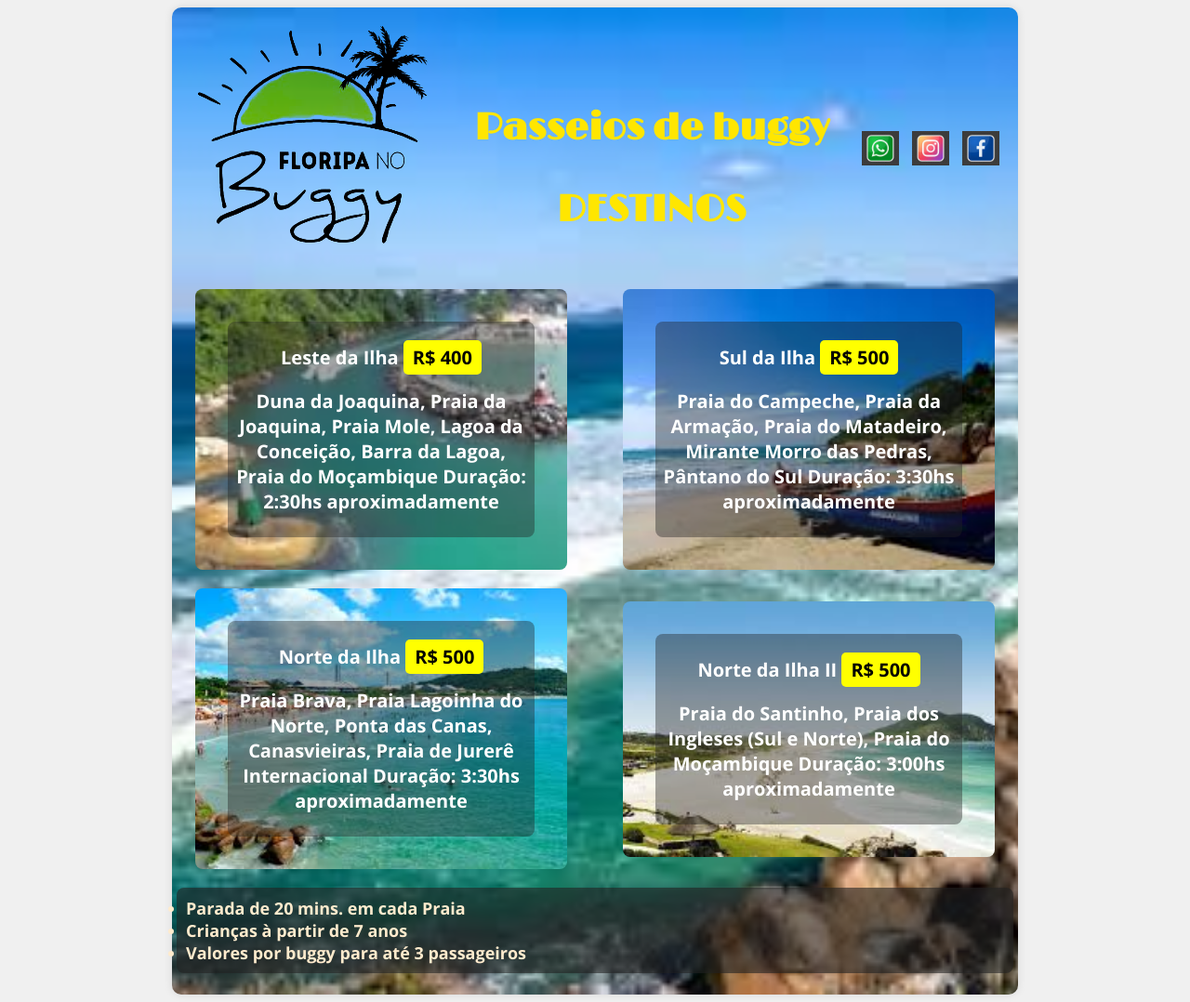
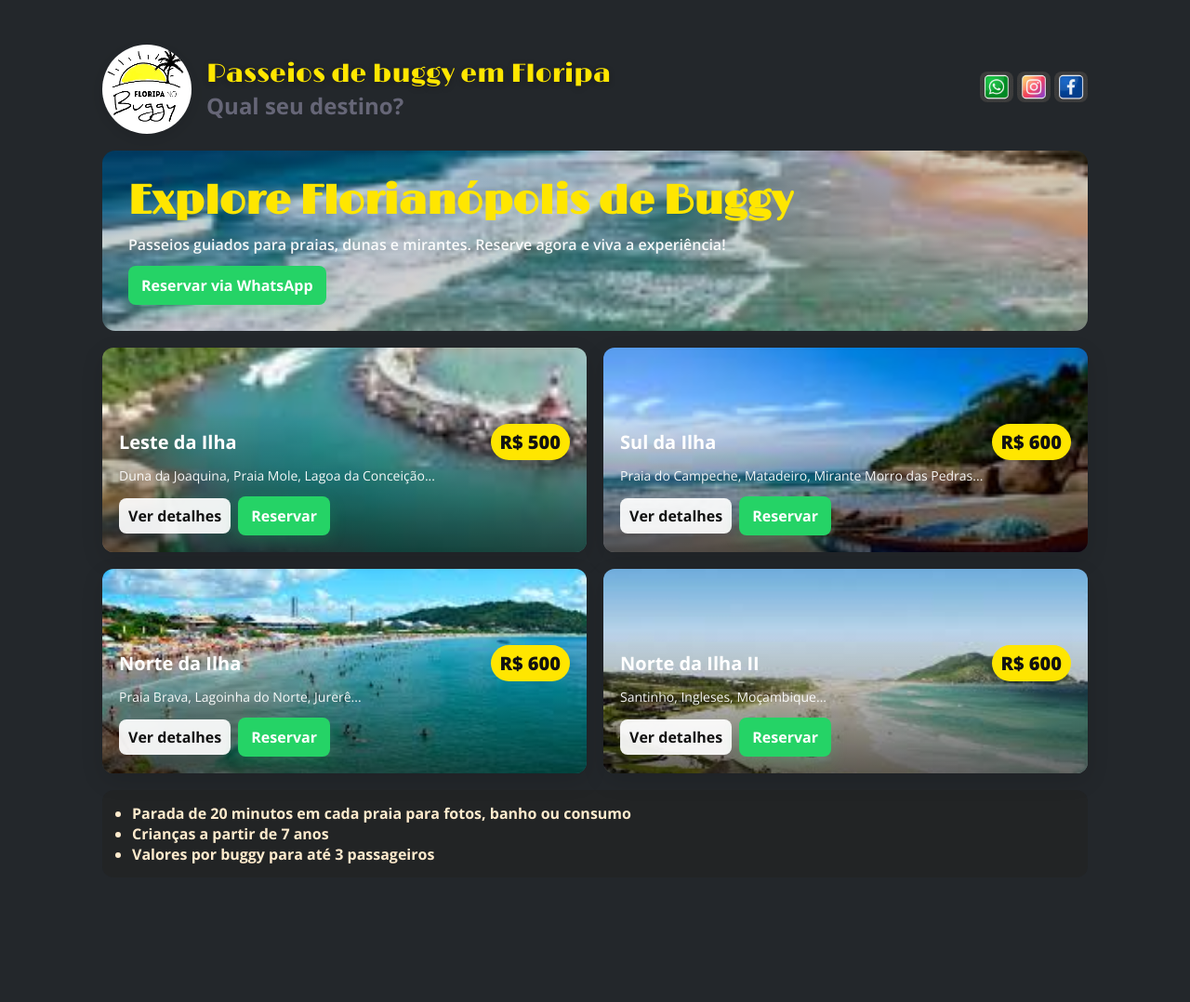
Before and after one commit to ricocanuto/Tabela-Floripa_NO-Buggy, a plain HTML site: page index.html in a window 1280 px wide. Shown: the whole page at 93% size. After the commit the page ends 992 px from the top, so only its background shows below. Drawn offline with nearby package versions, Linux system fonts and the light colour scheme.

Commit message:
atualização-layout-valores

```diff
--- a/index.html
+++ b/index.html
@@ -6,334 +6,246 @@
   <meta name="viewport" content="width=device-width, initial-scale=1.0">
   <link rel="preconnect" href="https://fonts.googleapis.com">
   <link rel="preconnect" href="https://fonts.gstatic.com" crossorigin>
-    <link href="https://fonts.googleapis.com/css2?family=Open+Sans:ital,wght@0,300..800;1,300..800&display=swap" rel="stylesheet">
-
-    <link rel="preconnect" href="https://fonts.googleapis.com">
-    <link rel="preconnect" href="https://fonts.gstatic.com" crossorigin>
-    <link href="https://fonts.googleapis.com/css2?family=Limelight&display=swap" rel="stylesheet">
-    <title>Panfleto Passeios de Buggy</title>
+  <link href="https://fonts.googleapis.com/css2?family=Open+Sans:ital,wght@0,300..800;1,300..800&family=Limelight&display=swap" rel="stylesheet">
+  <title>Passeios de Buggy — Floripa</title>
   <style>
-        body {
-            font-family: "Open Sans", sans-serif;
-            font-weight: 400;
-            font-style: normal;
-            background-color: #f0f0f0;
-            text-align: center;
+    :root{
+      --accent: #ffe600;
+      --dark: #1f1f1f;
+      --glass: rgba(255,255,255,0.08);
+      --glass-2: rgba(34,34,34,0.55);
+      --radius: 14px;
+      --max-width: 1100px;
+    }
+    *{box-sizing:border-box}
+    body{
+      margin:0;
+      font-family: "Open Sans", system-ui, -apple-system, "Segoe UI", Roboto, "Helvetica Neue", Arial;
+      background:#23272b;
+      color:#f3f6f8;
+      -webkit-font-smoothing:antialiased;
+      text-rendering:optimizeLegibility;
     }
 
-        .container {
-            width: 100%;
-            max-width: 900px;
-            margin: auto;
-            background-image: url("./Assets/background.jpg");
-            background-size: cover;
-            padding: 5px;
-            border-radius: 10px;
-            box-shadow: 0 0 10px rgba(0, 0, 0, 0.1);
-            /* transform: scale(0.7); */
-            /* Reduz o tamanho total */
-            transform-origin: top left;
-            /* Mantém o conteúdo no canto */
-            max-height: 165vh;
-            /* Garante que a altura máxima não ultrapasse a tela */
+    .wrap{max-width:var(--max-width);margin:28px auto;padding:20px}
+
+    /* Header */
+    .topbar{display:flex;align-items:center;justify-content:space-between;gap:12px}
+    .brand{display:flex;align-items:center;gap:16px}
+    .logo{
+  width:96px;
+  height:96px;
+  border-radius:50%;
+  box-shadow:0 4px 18px rgba(0,0,0,0.12);
+  background:none;
+  object-fit:cover;
+  filter:brightness(1.2) contrast(1.1);
+  transition:transform .18s ease;
 }
+.logo:hover{transform:scale(1.05)}
+    .title{font-family:Limelight, cursive;font-size:28px;color:var(--accent);text-shadow:0 2px 6px rgba(0,0,0,0.25)}
 
-        .logo {
-            width: 300px;
-            max-width: 100%;
-            margin-bottom: 10px;
-            mix-blend-mode: multiply;
-            filter: brightness(1.5) contrast(1.4);
-            /* Aumenta o brilho e o contraste */
-            transition: transform 0.2s ease, filter 0.2s ease;
-            /*suaviza o hover*/
-        }
+    .social-icons a img{width:36px;border-radius:8px}
 
-        .logo:hover {
-            transform: scale(1.05);
-            /* Aumenta o tamanho ao passar o mouse */
-            filter: brightness(1.6) contrast(1.5);
-            /* Brilho e contraste extra no hover */
-        }
+    /* Hero */
+    .hero{position:relative;margin-top:18px;border-radius:var(--radius);overflow:hidden;background-image:linear-gradient(180deg, rgba(0,0,0,0.18), rgba(0,0,0,0.18)), url('./Assets/background.jpg');background-size:cover;background-position:center;padding:28px}
+    .hero-content{display:flex;align-items:center;justify-content:space-between;gap:18px;flex-wrap:wrap}
+    .hero-left{min-width:220px}
+    .hero h1{margin:0;font-family:Limelight;font-size:44px;color:var(--accent)}
+    .hero p{margin:8px 0 0;color:rgba(255,255,255,0.95);font-weight:600}
+    .cta{display:inline-flex;align-items:center;gap:10px;background:#25D366;color:white;padding:10px 14px;border-radius:8px;text-decoration:none;font-weight:700;box-shadow:0 6px 18px rgba(37,211,102,0.18);transition:transform .15s ease}
+    .cta:hover{transform:translateY(-3px)}
 
-        .title {
-            font-family: "Limelight", sans-serif;
-            font-weight: 400;
-            font-style: normal;
-            font-size: 40px;
-            font-weight: bold;
-            color: #ffe600;
-            margin: 10px;
-        }
+    /* Cards grid */
+    .rotas{display:grid;grid-template-columns:repeat(2,1fr);gap:18px;margin-top:18px}
 
-        .card {
-            background-color: rgba(34, 34, 34, 0.4);
-            /* Preto com 80% de opacidade */
-            color: white;
-            font-weight: bolder;
-            padding: 5px;
-            margin: 30px 30px;
-            border-radius: 8px;
-            text-align: center;
-            font-size: 20px;
-        }
+    .card{position:relative;border-radius:12px;overflow:hidden;min-height:220px;display:flex;align-items:flex-end;box-shadow:0 8px 24px rgba(0,0,0,0.12);cursor:pointer;transition:transform .18s ease, box-shadow .18s ease}
+    .card:hover{transform:translateY(-8px);box-shadow:0 18px 40px rgba(0,0,0,0.22)}
 
-        .cardL {
-            background-color: #222;
-            /* Cor de fundo caso a imagem não carregue */
-            color: white;
-            padding: 5px;
-            margin: 15px 0;
-            border-radius: 8px;
-            background-image: url("./Assets/cardL.jpg");
-            background-size: cover;
-            /* Garante que a imagem cubra o card */
-            background-position: center;
-            /* Centraliza a imagem */
-            background-repeat: no-repeat;
-            /* Evita repetições */
-        }
+    .card::before{content:'';position:absolute;inset:0;background:linear-gradient(180deg,transparent 30%, rgba(0,0,0,0.6));transition:opacity .2s ease}
+    .card-inner{position:relative;padding:18px;color:white;width:100%}
+    .card h3{margin:0 0 8px;font-size:20px;display:flex;align-items:center;justify-content:space-between;gap:8px}
+    .price{background:var(--accent);color:#111;padding:6px 10px;border-radius:999px;font-weight:800}
+    .card p{margin:0;font-size:14px;line-height:1.35;opacity:0.95}
+    .card .reserve{margin-top:12px;display:inline-flex;gap:8px;align-items:center}
+    .btn-white{background:rgba(255,255,255,0.92);color:#111;padding:8px 10px;border-radius:8px;text-decoration:none;font-weight:700}
 
-        .cardS {
-            background-color: #222;
-            /* Cor de fundo caso a imagem não carregue */
-            color: white;
-            padding: 5px;
-            margin: 15px 0;
-            border-radius: 8px;
-            background-image: url("./Assets/cardS.jpg");
-            background-size: cover;
-            /* Garante que a imagem cubra o card */
-            background-position: center;
-            /* Centraliza a imagem */
-            background-repeat: no-repeat;
-            /* Evita repetições */
-        }
+    /* Individual backgrounds */
+    .card.leste{background-image:url('./Assets/cardL.jpg');background-size:cover;background-position:center}
+    .card.sul{background-image:url('./Assets/cardS.jpg');background-size:cover;background-position:center}
+    .card.norte{background-image:url('./Assets/cardN.jpg');background-size:cover;background-position:center}
+    .card.norte2{background-image:url('./Assets/cardNII.jpg');background-size:cover;background-position:center}
 
-        .cardN {
-            background-color: #222;
-            /* Cor de fundo caso a imagem não carregue */
-            color: white;
-            padding: 5px;
-            margin: 15px 0;
-            border-radius: 8px;
-            background-image: url("./Assets/cardN.jpg");
-            background-size: cover;
-            /* Garante que a imagem cubra o card */
-            background-position: center;
-            /* Centraliza a imagem */
-            background-repeat: no-repeat;
-            /* Evita repetições */
-        }
+    /* Observações */
+    .obs{margin-top:18px;padding:14px;border-radius:12px;background:var(--glass-2);color:blanchedalmond;font-weight:700}
+    .obs ul{margin:0;padding-left:18px}
 
-        .cardNII {
-            background-color: #222;
-            /* Cor de fundo caso a imagem não carregue */
-            color: white;
-            padding: 5px;
-            margin: 15px 0;
-            border-radius: 8px;
-            background-image: url("./Assets/cardNII.jpg");
-            background-size: cover;
-            /* Garante que a imagem cubra o card */
-            background-position: center;
-            /* Centraliza a imagem */
-            background-repeat: no-repeat;
-            /* Evita repetições */
-        }
+    /* Modal */
+    .modal{position:fixed;inset:0;background:rgba(0,0,0,0.55);display:none;align-items:center;justify-content:center;padding:20px}
+    .modal.open{display:flex}
+    .dialog{background:linear-gradient(180deg,#ffffff,#f8fafb);width:100%;max-width:720px;border-radius:12px;padding:18px;box-shadow:0 18px 40px rgba(0,0,0,0.35)}
+    .dialog h4{margin:0 0 10px}
+    .dialog p{margin:8px 0}
+    .dialog .actions{display:flex;gap:10px;justify-content:flex-end;margin-top:12px}
 
-        .price {
-            background: yellow;
-            color: black;
-            padding: 5px 10px;
-            font-weight: bold;
-            border-radius: 5px;
-        }
-
-        .contact {
-            margin-top: 110px;
-            font-size: 12px;
-            color: blanchedalmond;
-        }
-
-        .social-icons a {
-            display: inline-block;
-            margin: 5px;
-        }
-
-        .social-icons img {
-            width: 40px;
-            max-width: 100%;
-        }
-
-        .Obs {
-            font-size: 18px;
-            color: blanchedalmond;
-            font-weight: bolder;
-            list-style-type: disc;
-            /* Define o marcador como um ponto */
-            text-align: left;
-            /* Alinha a lista à esquerda */
-            margin-top: 20px;
-            padding-left: 20px;
-            /* Distância da lista para a margem esquerda */
-            background-color: rgba(34, 34, 34, 0.6);
-            border-radius: 8px;
-            padding: 10px;
-        }
-
-        .header {
-            display: flex;
-            justify-content: space-between;
-            align-items: center;
-            border-radius: 8px;
-        }
-
-        img {
-            max-width: 80%;
-            height: auto;
-        }
-
-        .social-icons {
-            padding: 10px;
-        }
-
-        .rotas {
-            display: grid;
-            grid-template-columns: repeat(2, 1fr);
-            /* 2 colunas */
-            gap: 20px;
-            /* Espaçamento entre os cards */
-            justify-content: center;
-            /* Centraliza os itens */
-            align-items: center;
-            width: 100%;
-            max-width: 900px;
-            margin: auto;
-            max-width: 900px;
-            /* Limita a largura máxima */
-            margin: auto;
-            /* Centraliza no container */
-        }
-
-        .cardL,
-        .cardS,
-        .cardN,
-        .cardNII {
-            width: 100%;
-            max-width: 400px;
-            height: auto;
-            box-sizing: border-box;
-            min-width: 300px;
-            margin: 0 auto;
-            /* Centraliza os itens */
-        }
-        .cardTitle {
-            font-size: 20px;
-        }
-
-        /* Para telas menores que 768px (tablets e celulares grandes) */
-@media screen and (max-width: 768px) {
-    .rotas {
-        grid-template-columns: 1fr; /* Apenas uma coluna */
-    }
-    .container {
-        max-height: fit-content;
-        padding: 0px;
-        margin: 0px;
-    }
-    .logo {
-        width: 200px;
-    }
-    .cardL, .cardS, .cardN, .cardNII {
-        max-width: 100%; /* Ocupa toda a largura disponível */
-    }
-}
-
-/* Para telas menores que 480px (celulares pequenos) */
-@media screen and (max-width: 480px) {
-    .container {
-        padding: 0px;
-        margin: 0px;
-    }
-    .logo {
-        width: 200px;
-    }
-    .title {
-        font-size: 20px; /* Reduz um pouco o tamanho do título */
-    }
-
-    .card {
-        padding: 10px; /* Ajusta o espaçamento interno */
-    }
-
-    .price {
-        font-size: 14px; /* Reduz um pouco o tamanho do preço */
-    }
-}
-
+    /* Responsive */
+    @media (max-width:900px){.rotas{grid-template-columns:1fr}.hero h1{font-size:34px}.title{font-size:34px}}
+    @media (max-width:520px){.hero{padding:14px}.hero h1{font-size:28px}.logo{width:72px}}
   </style>
 </head>
 
 <body>
-    <div class="container">
-        <div class="header">
-            <img src="./Assets/LogoFlpNoBuggy.png" alt="Logo" class="logo">
-            <div class="title">
-                <p>Passeios de buggy</p>
-                <div>DESTINOS</div>
-            </div>
-            <div class="social-icons">
-                <a href="https://wa.me/5548988308494" target="_blank"><img src="./Assets/whatsapp.jpg"
-                        alt="WhatsApp"></a>
-                <a href="https://instagram.com/floripanobuggy" target="_blank"><img src="./Assets/instagram.jpg"
-                        alt="Instagram"></a>
-                <a href="https://facebook.com/floripanobuggy" target="_blank"><img src="./Assets/facebook.jpg"
-                        alt="Facebook"></a>
+  <div class="wrap">
+    <header class="topbar" role="banner">
+      <div class="brand">
+        <img src="./Assets/LogoFlpNoBuggy.png" alt="Logo Floripa No Buggy" class="logo">
+        <div>
+          <div class="title">Passeios de buggy em Floripa</div>
+          <div style="font-size:24px; color:#667; font-weight: bold;"> Qual seu destino? </div>
         </div>
       </div>
-        <div class="rotas">
-            <div class="cardL">
-                <div class="card">
-                    <h3 class="cardTitle">Leste da Ilha <span class="price">R$ 400</span></h3>
-                    <p>Duna da Joaquina, Praia da Joaquina, Praia Mole, Lagoa da Conceição, Barra da Lagoa, Praia do
-                        Moçambique
-                        Duração: 2:30hs aproximadamente
-                    </p>
+
+      <nav class="social-icons" aria-label="redes sociais">
+        <a href="https://wa.me/554891503805" target="_blank" title="WhatsApp"><img src="./Assets/whatsapp.jpg" alt="WhatsApp"></a>
+        <a href="https://instagram.com/floripanobuggy" target="_blank" title="Instagram"><img src="./Assets/instagram.jpg" alt="Instagram"></a>
+        <a href="https://facebook.com/floripanobuggy" target="_blank" title="Facebook"><img src="./Assets/facebook.jpg" alt="Facebook"></a>
+      </nav>
+    </header>
+
+    <section class="hero" aria-label="apresentação">
+      <div class="hero-content">
+        <div class="hero-left">
+          <h1>Explore Florianópolis de Buggy</h1>
+          <p>Passeios guiados para praias, dunas e mirantes. Reserve agora e viva a experiência!</p>
+          <div style="margin-top:12px">
+            <a class="cta" href="https://wa.me/554891503805?text=Ol%C3%A1!%20Quero%20reservar%20um%20passeio%20de%20buggy." target="_blank">Reservar via WhatsApp</a>
           </div>
         </div>
-            <div class="cardS">
-                <div class="card">
-                    <h3 class="cardTitle">Sul da Ilha <span class="price">R$ 500</span></h3>
-                    <p>Praia do Campeche, Praia da Armação, Praia do Matadeiro, Mirante Morro das Pedras, Pântano do Sul
-                        Duração: 3:30hs aproximadamente
-                    </p>
+            <div style="min-width:220px;color:white;text-align:right;opacity:0.95">
         </div>
       </div>
-            <div class="cardN">
-                <div class="card">
-                    <h3 class="cardTitle">Norte da Ilha <span class="price">R$ 500</span></h3>
-                    <p>Praia Brava, Praia Lagoinha do Norte, Ponta das Canas, Canasvieiras, Praia de Jurerê
-                        Internacional
-                        Duração: 3:30hs aproximadamente
-                    </p>
+    </section>
+
+    <main>
+      <div class="rotas" role="list">
+        <article class="card leste" data-title="Leste da Ilha" data-price="R$ 500" data-desc="Duna da Joaquina, Praia da Joaquina, Praia Mole, Lagoa da Conceição, Barra da Lagoa, Praia do Moçambique — Duração: 2:30hs aproximadamente" role="listitem" tabindex="0">
+          <div class="card-inner">
+            <h3>Leste da Ilha <span class="price">R$ 500</span></h3>
+            <p>Duna da Joaquina, Praia Mole, Lagoa da Conceição... </p>
+            <div class="reserve">
+              <a class="btn-white" href="#" data-action="details">Ver detalhes</a>
+              <a class="cta" href="https://wa.me/554891503805?text=Ol%C3%A1!%20Quero%20reservar%20o%20passeio%20'Leste%20da%20Ilha'." target="_blank">Reservar</a>
             </div>
           </div>
-            <div class="cardNII">
-                <div class="card">
-                    <h3 class="cardTitle">Norte da Ilha II <span class="price">R$ 500</span></h3>
-                    <p>Praia do Santinho, Praia dos Ingleses (Sul e Norte), Praia do Moçambique
-                        Duração: 3:00hs aproximadamente
-                    </p>
+        </article>
+
+        <article class="card sul" data-title="Sul da Ilha" data-price="R$ 600" data-desc="Praia do Campeche, Armação, Matadeiro, Mirante Morro das Pedras, Pântano do Sul — Duração: 3:30hs aproximadamente" tabindex="0">
+          <div class="card-inner">
+            <h3>Sul da Ilha <span class="price">R$ 600</span></h3>
+            <p>Praia do Campeche, Matadeiro, Mirante Morro das Pedras...</p>
+            <div class="reserve">
+              <a class="btn-white" href="#" data-action="details">Ver detalhes</a>
+              <a class="cta" href="https://wa.me/554891503805?text=Ol%C3%A1!%20Quero%20reservar%20o%20passeio%20'Sul%20da%20Ilha'." target="_blank">Reservar</a>
+            </div>
+          </div>
+        </article>
+
+        <article class="card norte" data-title="Norte da Ilha" data-price="R$ 600" data-desc="Praia Brava, Lagoinha do Norte, Ponta das Canas, Canasvieiras, Jurerê — Duração: 3:30hs aproximadamente" tabindex="0">
+          <div class="card-inner">
+            <h3>Norte da Ilha <span class="price">R$ 600</span></h3>
+            <p>Praia Brava, Lagoinha do Norte, Jurerê...</p>
+            <div class="reserve">
+              <a class="btn-white" href="#" data-action="details">Ver detalhes</a>
+              <a class="cta" href="https://wa.me/554891503805?text=Ol%C3%A1!%20Quero%20reservar%20o%20passeio%20'Norte%20da%20Ilha'." target="_blank">Reservar</a>
+            </div>
+          </div>
+        </article>
+
+        <article class="card norte2" data-title="Norte da Ilha II" data-price="R$ 600" data-desc="Praia do Santinho, Ingleses, Moçambique — Duração: 3:00hs aproximadamente" tabindex="0">
+          <div class="card-inner">
+            <h3>Norte da Ilha II <span class="price">R$ 600</span></h3>
+            <p>Santinho, Ingleses, Moçambique...</p>
+            <div class="reserve">
+              <a class="btn-white" href="#" data-action="details">Ver detalhes</a>
+              <a class="cta" href="https://wa.me/554891503805?text=Ol%C3%A1!%20Quero%20reservar%20o%20passeio%20'Norte%20da%20Ilha%20II'." target="_blank">Reservar</a>
+            </div>
+          </div>
+        </article>
+      </div>
+
+      <div class="obs" aria-live="polite">
+        <ul>
+          <li>Parada de 20 minutos em cada praia para fotos, banho ou consumo</li>
+          <li>Crianças a partir de 7 anos</li>
+          <li>Valores por buggy para até 3 passageiros</li>
+        </ul>
+      </div>
+    </main>
+  </div>
+
+  <!-- Modal detalhado -->
+  <div id="modal" class="modal" role="dialog" aria-modal="true" aria-hidden="true">
+    <div class="dialog" role="document">
+      <h4 id="m-title"></h4>
+      <p id="m-desc"></p>
+      <p><strong>Preço: </strong><span id="m-price"></span></p>
+      <div class="actions">
+        <a id="m-reserve" class="cta" href="#" target="_blank">Reservar via WhatsApp</a>
+        <button id="m-close" class="btn-white">Fechar</button>
       </div>
     </div>
   </div>
-        <ul class="Obs">
-            <li>Parada de 20 mins. em cada Praia</li>
-            <li>Crianças à partir de 7 anos</li>
-            <li>Valores por buggy para até 3 passageiros</li>
-        </ul>
-    </div>
+
+  <script>
+    // Interatividade: abrir modal com detalhes
+    const modal = document.getElementById('modal');
+    const mTitle = document.getElementById('m-title');
+    const mDesc = document.getElementById('m-desc');
+    const mPrice = document.getElementById('m-price');
+    const mReserve = document.getElementById('m-reserve');
+    const mClose = document.getElementById('m-close');
+
+    document.querySelectorAll('.card [data-action="details"]').forEach(btn=>{
+      btn.addEventListener('click', (e)=>{
+        e.preventDefault();
+        const card = e.target.closest('.card');
+        openModal(card);
+      });
+    });
+
+    // also open on card keyboard Enter
+    document.querySelectorAll('.card').forEach(card => {
+      card.addEventListener('keydown', (e)=>{
+        if(e.key === 'Enter') openModal(card);
+      });
+      card.addEventListener('click', ()=> openModal(card));
+    });
+
+    function openModal(card){
+      if(!card) return;
+      const title = card.dataset.title || '';
+      const price = card.dataset.price || '';
+      const desc = card.dataset.desc || '';
+      mTitle.textContent = title;
+      mDesc.textContent = desc;
+      mPrice.textContent = price;
+      // create whatsapp url with encoded message
+      const text = encodeURIComponent(`Olá! Quero reservar o passeio '${title}' - ${price}`);
+      mReserve.href = `https://wa.me/554891503805?text=${text}`;
+      modal.classList.add('open');
+      modal.setAttribute('aria-hidden','false');
+    }
+
+    function closeModal(){
+      modal.classList.remove('open');
+      modal.setAttribute('aria-hidden','true');
+    }
+
+    mClose.addEventListener('click', closeModal);
+    modal.addEventListener('click', (e)=>{ if(e.target === modal) closeModal(); });
+
+    document.addEventListener('keydown', (e)=>{ if(e.key === 'Escape') closeModal(); });
+  </script>
 </body>
 
 </html>
```
Lines whose indentation alone changed are shown as unchanged.
